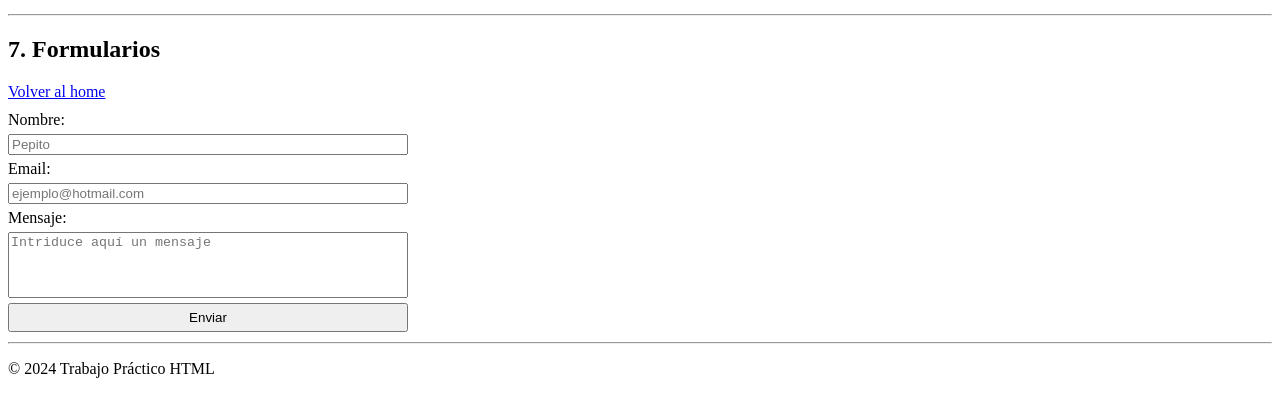
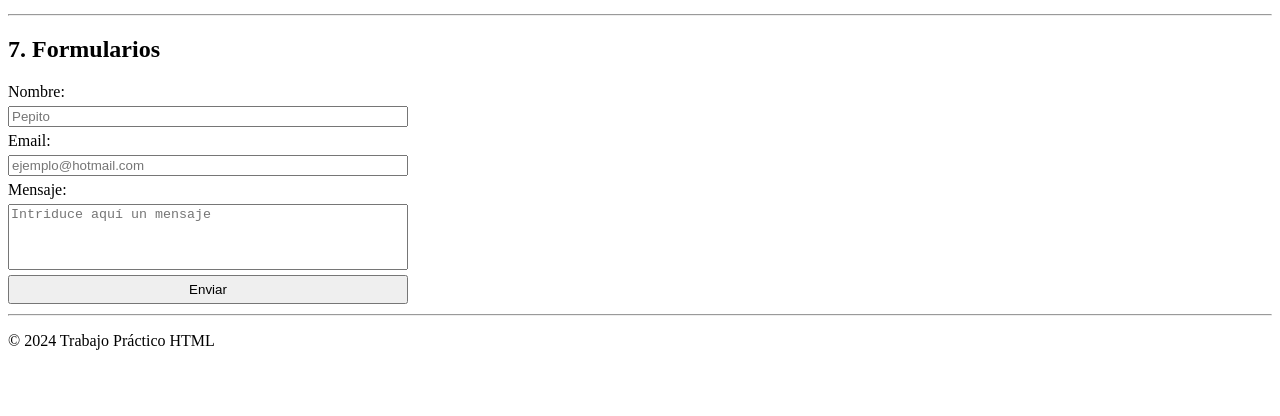
Before and after one commit to AgusAstuDev/Practico-HTML, a plain HTML site: page pages/form.html in a window 1280 px wide. Shown: the part 136-552 px from the top of the page. Drawn offline with Linux system fonts and the light colour scheme.

Commit message:
fix detail in form

```diff
--- a/pages/form.html
+++ b/pages/form.html
@@ -19,7 +19,6 @@
     <hr />
     <main>
       <h2>7. Formularios</h2>
-      <a href="../index.html">Volver al home</a>
       <section style="margin: 10px 0px">
         <form
           style="
```
